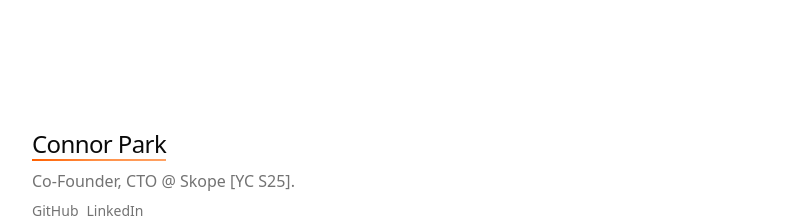
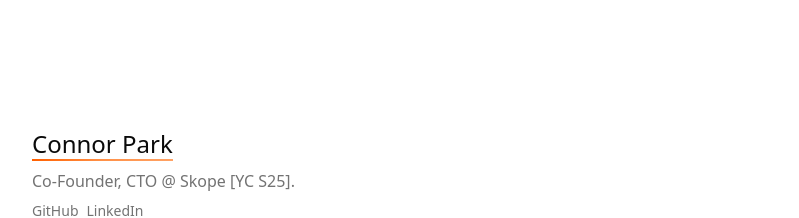
Before and after one commit to connorpark24/connorpark.dev, a Next.js app: page / in a window 1280 px wide. Shown: the top 218 px of the page, without its empty margins (240-1039 px from the left). Built offline with nearby package versions, Linux system fonts and the light colour scheme.

Commit message:
remove tracking-tight for name

```diff
--- a/src/app/page.tsx
+++ b/src/app/page.tsx
@@ -82,7 +82,7 @@
   return (
     <div className="h-screen w-screen bg-background flex flex-col items-center">
       <div className="p-4 w-full sm:w-3xl mt-28 mx-auto">
-        <h1 className="text-2xl tracking-tight font-medium">Connor Park</h1>
+        <h1 className="text-2xl font-medium">Connor Park</h1>
         <p className=" text-muted-foreground mt-2">
           Co-Founder, CTO @{" "}
           <Link href="https://useskope.com">Skope [YC S25]</Link>.
```
